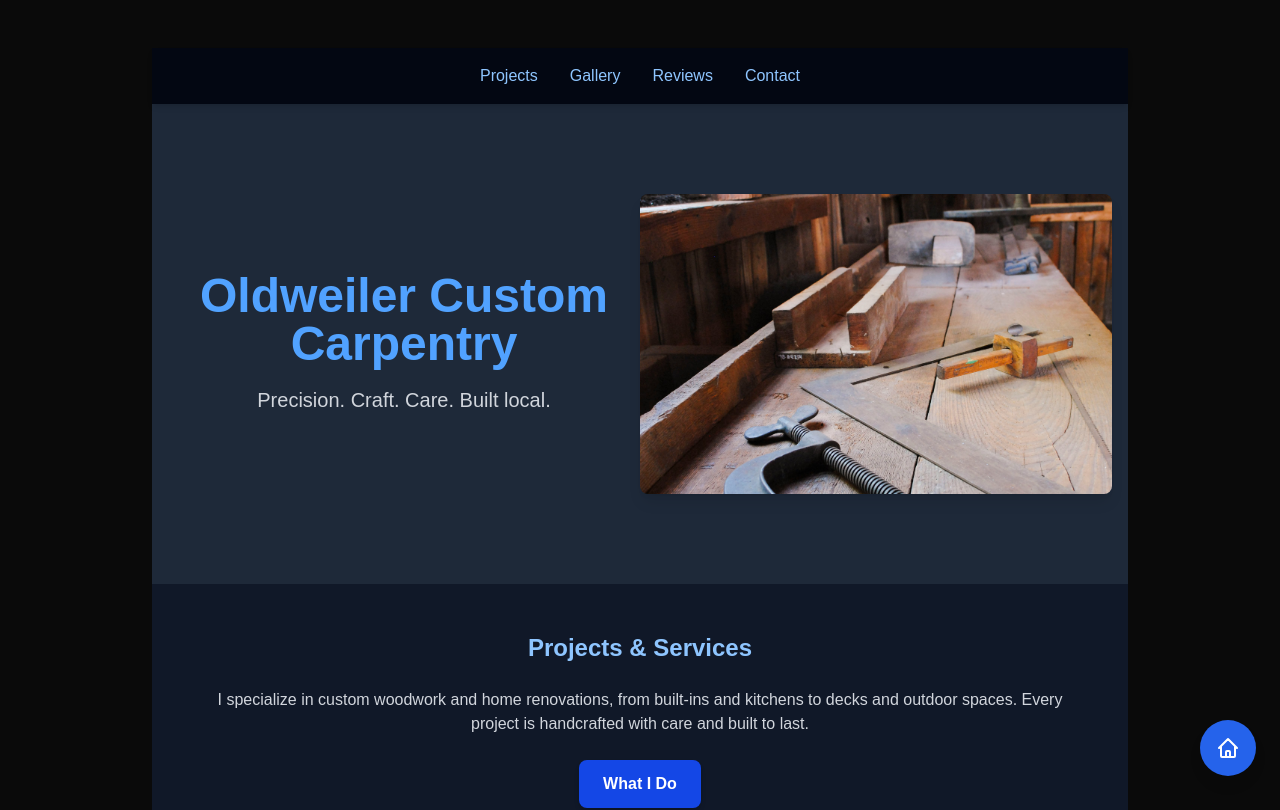
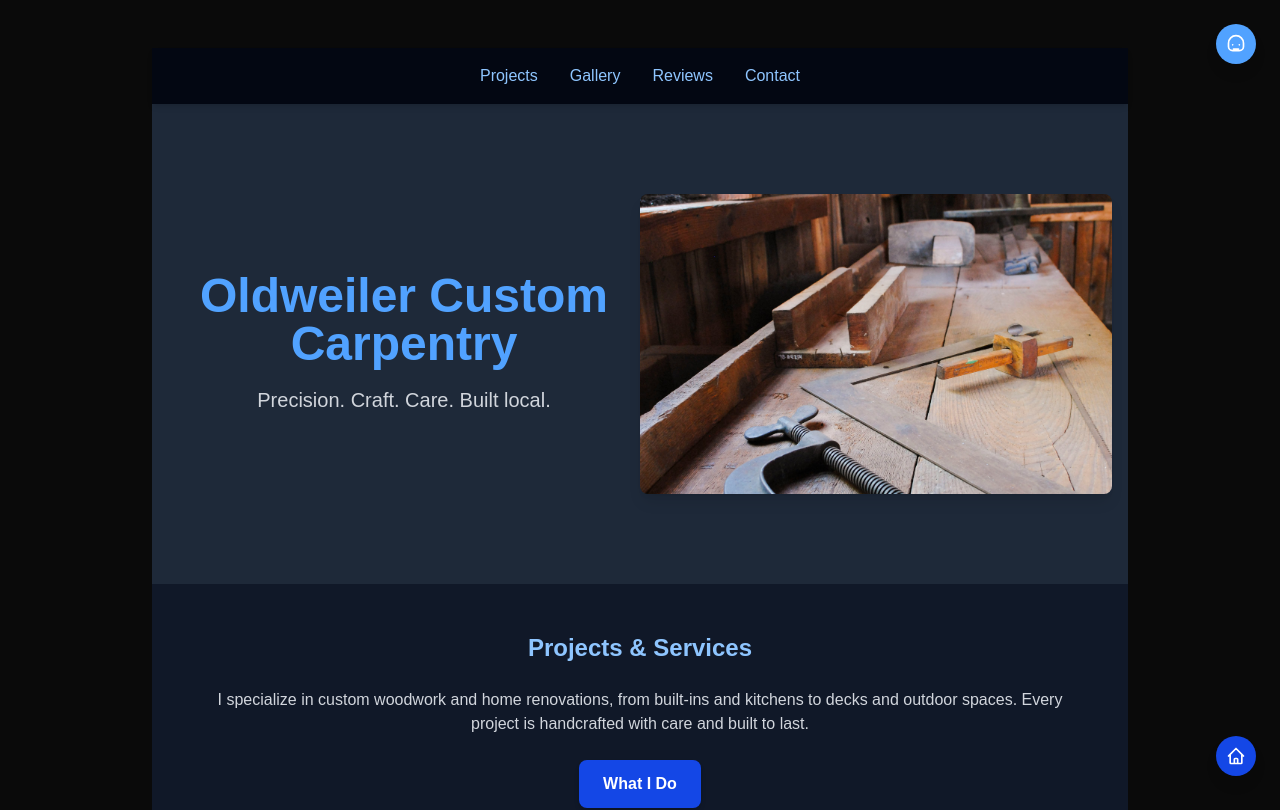
Before and after one commit to maryCS7/oldweiler-carpentry, a Next.js app: page / in a window 1280 px wide. Shown: the top 810 px of the page. Built offline with nearby package versions, Linux system fonts and the light colour scheme.

Commit message:
layout and button updates

```diff
--- /dev/null
+++ b/src/app/components/FloatingButtons.tsx
@@ -0,0 +1,48 @@
+'use client';
+
+export default function FloatingButtons() {
+  return (
+    <>
+      {/* AI Chat Button - top right with tooltip */}
+      <button
+        onClick={() => alert("Chat coming soon!")}
+        className="group fixed top-6 right-6 bg-blue-400 text-white p-2.5 rounded-full shadow-lg hover:bg-blue-700 transition-all duration-200 hover:scale-110 z-50"
+        title="Chat with AI Assistant"
+        aria-label="Chat with AI Assistant"
+      >
+        {/* Chat icon: speech bubble with dots */}
+        <svg
+          className="w-5 h-5"
+          fill="none"
+          stroke="currentColor"
+          viewBox="0 0 24 24"
+          aria-hidden="true"
+        >
+          <path strokeLinecap="round" strokeLinejoin="round" strokeWidth={2} d="M12 2a9 9 0 00-9 9v4a5 5 0 005 5h8a5 5 0 005-5v-4a9 9 0 00-9-9zM8 13h.01M16 13h.01M9 18h6" />
+        </svg>
+
+        {/* Tooltip */}
+        <span className="absolute top-1/2 right-full mr-4 -translate-y-1/2 whitespace-nowrap rounded bg-gray-800 px-2 py-1 text-xs font-medium text-white opacity-0 group-hover:opacity-100 group-focus:opacity-100 pointer-events-none transition-opacity z-10">
+          AI Chat
+        </span>
+      </button>
+
+      {/* Home Button - bottom right */}
+      <a
+        href="/"
+        className="fixed bottom-6 right-6 bg-blue-700 text-white p-2.5 rounded-full shadow-lg hover:bg-blue-400 transition-all duration-200 hover:scale-110 z-50"
+        title="Back to Home"
+        aria-label="Back to Home"
+      >
+        <svg className="w-5 h-5" fill="none" stroke="currentColor" viewBox="0 0 24 24">
+          <path
+            strokeLinecap="round"
+            strokeLinejoin="round"
+            strokeWidth={2}
+            d="M3 12l2-2m0 0l7-7 7 7M5 10v10a1 1 0 001 1h3m10-11l2 2m-2-2v10a1 1 0 01-1 1h-3m-6 0a1 1 0 001-1v-4a1 1 0 011-1h2a1 1 0 011 1v4a1 1 0 001 1m-6 0h6"
+          />
+        </svg>
+      </a>
+    </>
+  );
+}
--- a/src/app/layout.tsx
+++ b/src/app/layout.tsx
@@ -1,4 +1,5 @@
 import './globals.css';
+import FloatingButtons from './components/FloatingButtons';
 
 export const metadata = {
   title: 'Oldweiler Custom Carpentry',
@@ -15,16 +16,7 @@ export default function RootLayout({ children }: { children: React.ReactNode })
         <main className="max-w-5xl mx-auto px-6 py-12">
           {children}
         </main>
-
-        <a
-          href="/"
-          className="fixed bottom-6 right-6 bg-[var(--accent-blue)] text-white p-4 rounded-full shadow-lg hover:bg-[var(--accent-blue-hover)] transition-all duration-200 hover:scale-110 z-50"
-          title="Back to Home"
-        >
-          <svg className="w-6 h-6" fill="none" stroke="currentColor" viewBox="0 0 24 24">
-            <path strokeLinecap="round" strokeLinejoin="round" strokeWidth={2} d="M3 12l2-2m0 0l7-7 7 7M5 10v10a1 1 0 001 1h3m10-11l2 2m-2-2v10a1 1 0 01-1 1h-3m-6 0a1 1 0 001-1v-4a1 1 0 011-1h2a1 1 0 011 1v4a1 1 0 001 1m-6 0h6" />
-          </svg>
-        </a>
+        <FloatingButtons />
       </body>
     </html>
   );
```
